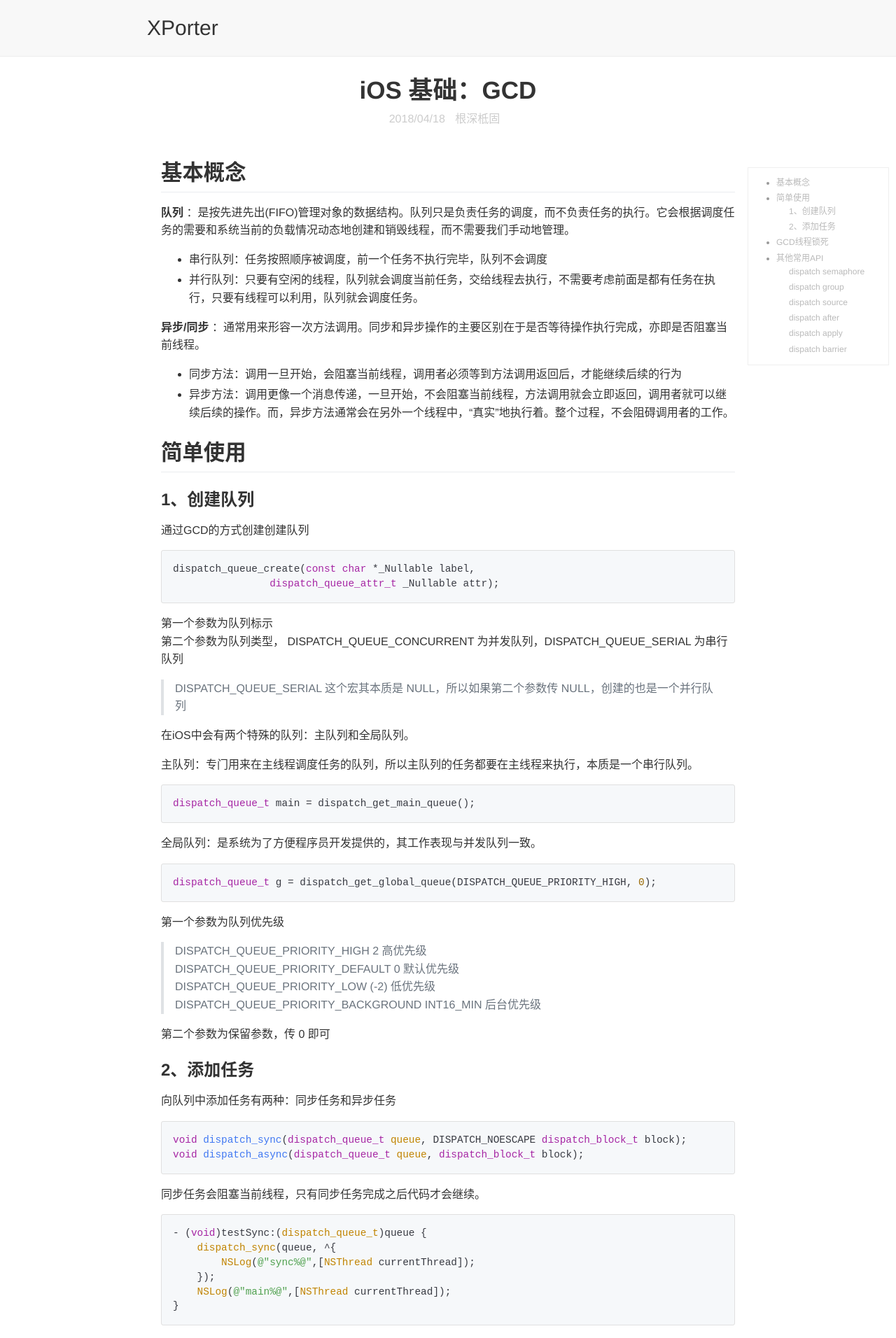
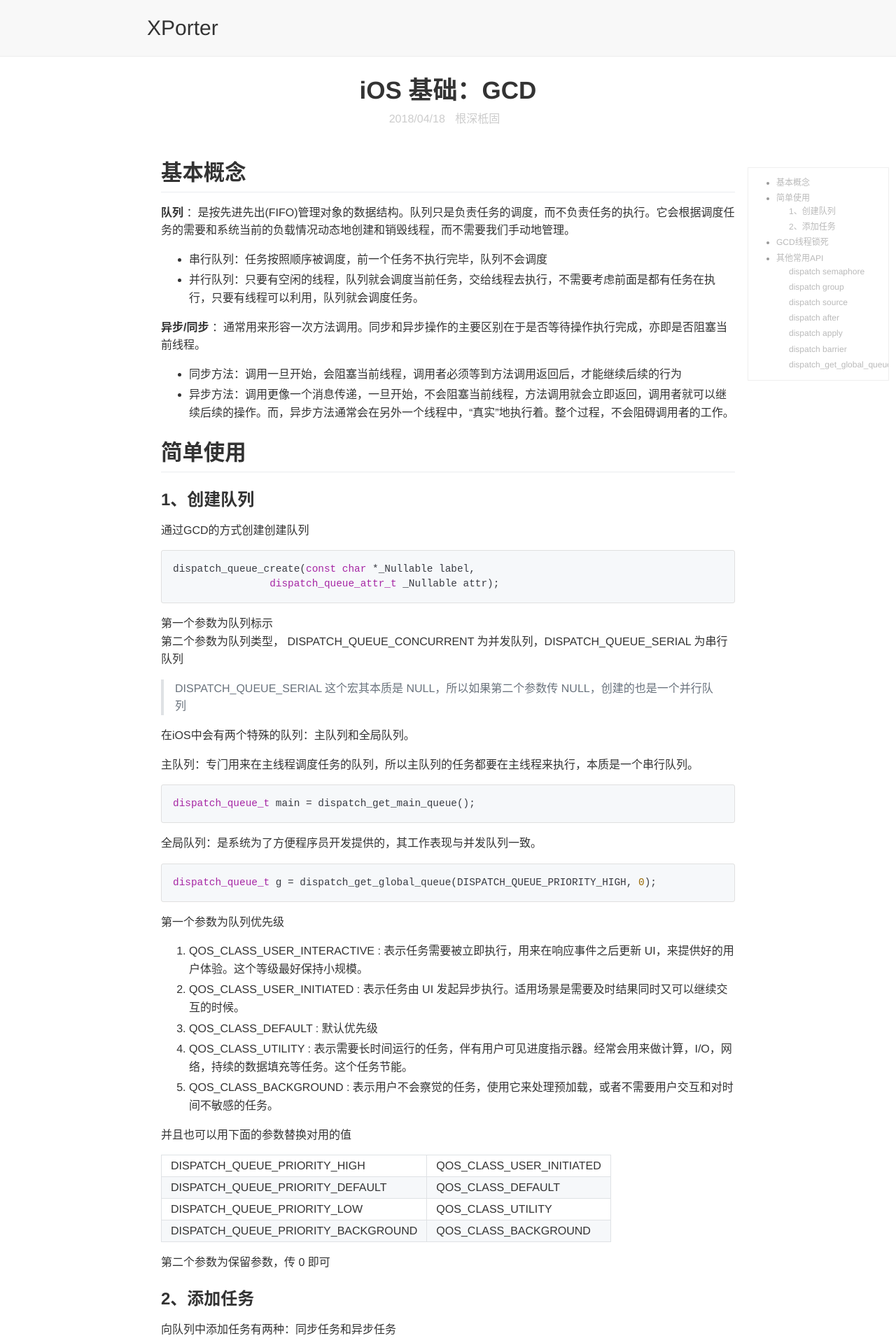
Before and after one commit to nyzhanggy/dulldevil.github.io, a Jekyll site: the page built from _posts/base/2018-4-18-GCD.md, in a window 1280 px wide. Shown: the top 1912 px of the page at 70% size. Built offline with Jekyll 4.4.1, drawn with Linux system fonts in a browser that asks for light colours; some of the changed text lies outside the part shown.

Commit message:
no message

````diff
--- a/_posts/base/2018-4-18-GCD.md
+++ b/_posts/base/2018-4-18-GCD.md
@@ -47,10 +47,22 @@ dispatch_queue_t g = dispatch_get_global_queue(DISPATCH_QUEUE_PRIORITY_HIGH, 0);
 ```
 
 第一个参数为队列优先级
->DISPATCH_QUEUE_PRIORITY_HIGH 2                 高优先级
-DISPATCH_QUEUE_PRIORITY_DEFAULT 0              默认优先级
-DISPATCH_QUEUE_PRIORITY_LOW (-2)               低优先级
-DISPATCH_QUEUE_PRIORITY_BACKGROUND INT16_MIN   后台优先级
+
+1. QOS_CLASS_USER_INTERACTIVE : 表示任务需要被立即执行，用来在响应事件之后更新 UI，来提供好的用户体验。这个等级最好保持小规模。
+2. QOS_CLASS_USER_INITIATED : 表示任务由 UI 发起异步执行。适用场景是需要及时结果同时又可以继续交互的时候。
+3. QOS_CLASS_DEFAULT : 默认优先级
+4. QOS_CLASS_UTILITY : 表示需要长时间运行的任务，伴有用户可见进度指示器。经常会用来做计算，I/O，网络，持续的数据填充等任务。这个任务节能。
+5. QOS_CLASS_BACKGROUND : 表示用户不会察觉的任务，使用它来处理预加载，或者不需要用户交互和对时间不敏感的任务。
+
+并且也可以用下面的参数替换对用的值
+
+|:-:|:-:|:-:|
+|DISPATCH_QUEUE_PRIORITY_HIGH 				|QOS_CLASS_USER_INITIATED|
+|DISPATCH_QUEUE_PRIORITY_DEFAULT      |QOS_CLASS_DEFAULT|
+|DISPATCH_QUEUE_PRIORITY_LOW          |QOS_CLASS_UTILITY|
+|DISPATCH_QUEUE_PRIORITY_BACKGROUND   |QOS_CLASS_BACKGROUND|
+
+
 
 第二个参数为保留参数，传 0 即可
 
@@ -275,3 +287,6 @@ NSLog(@"done");
 在并行队列中，为了保持某些任务的顺序，需要等待一些任务完成后才能继续进行，使用 barrier 来等待之前任务完成，避免数据竞争等问题。
 
 dispatch_barrier_async 函数会等待追加到并行队列中的操作全部执行完之后，然后再执行 dispatch_barrier_async 函数追加的处理，等 dispatch_barrier_async 追加的处理执行结束之后，队列才恢复之前的动作继续执行。
+
+#### dispatch_get_global_queue
+GCD 提供了获取全局队列的方式
````
Also changed, not shown: _posts/experience/2018-5-14-scrollView使用技巧.md (+9 -0 lines), _posts/experience/2018-5-17-Xcode打包生成ipa四个选项的具体区别.md (added, +20 -0 lines), _posts/experience/2018-5-17-常用文件位置.md (added, +10 -0 lines).
